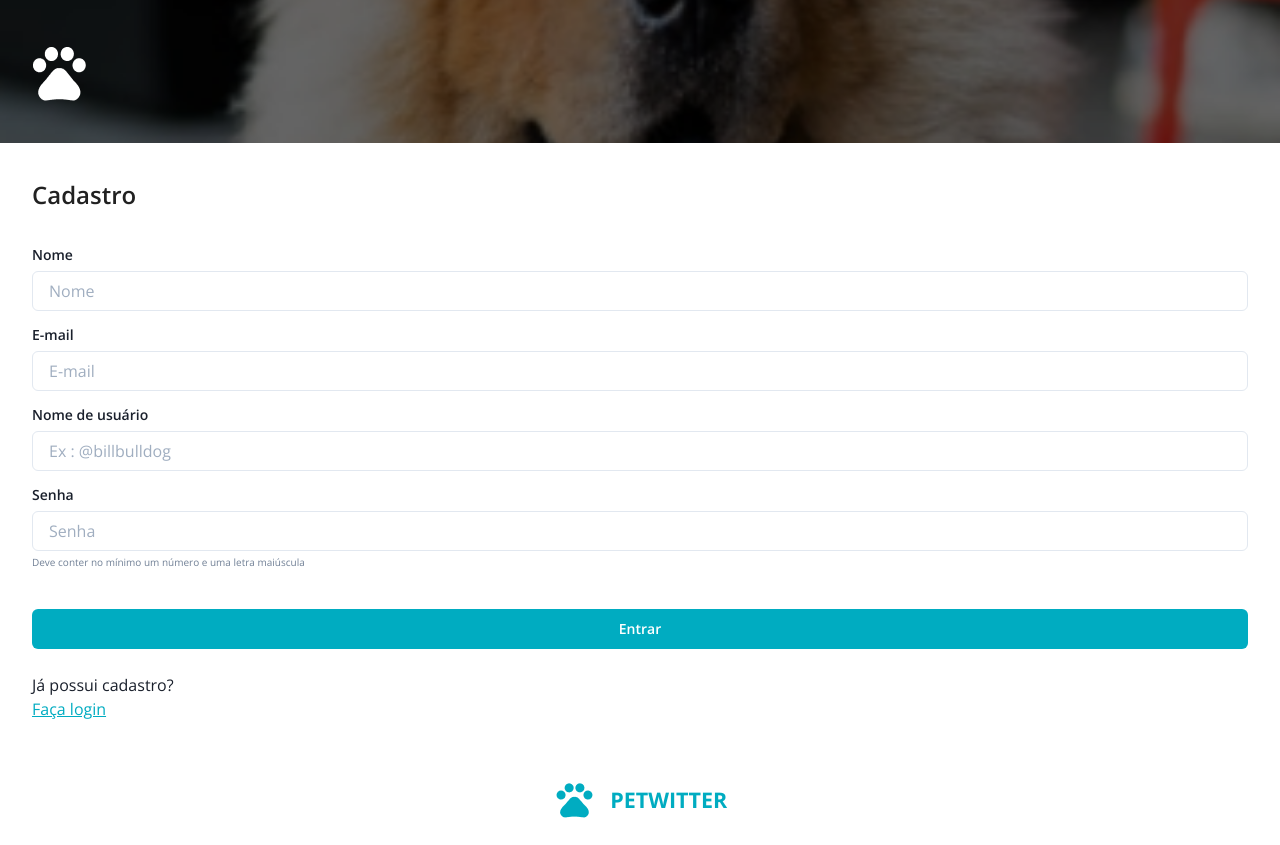
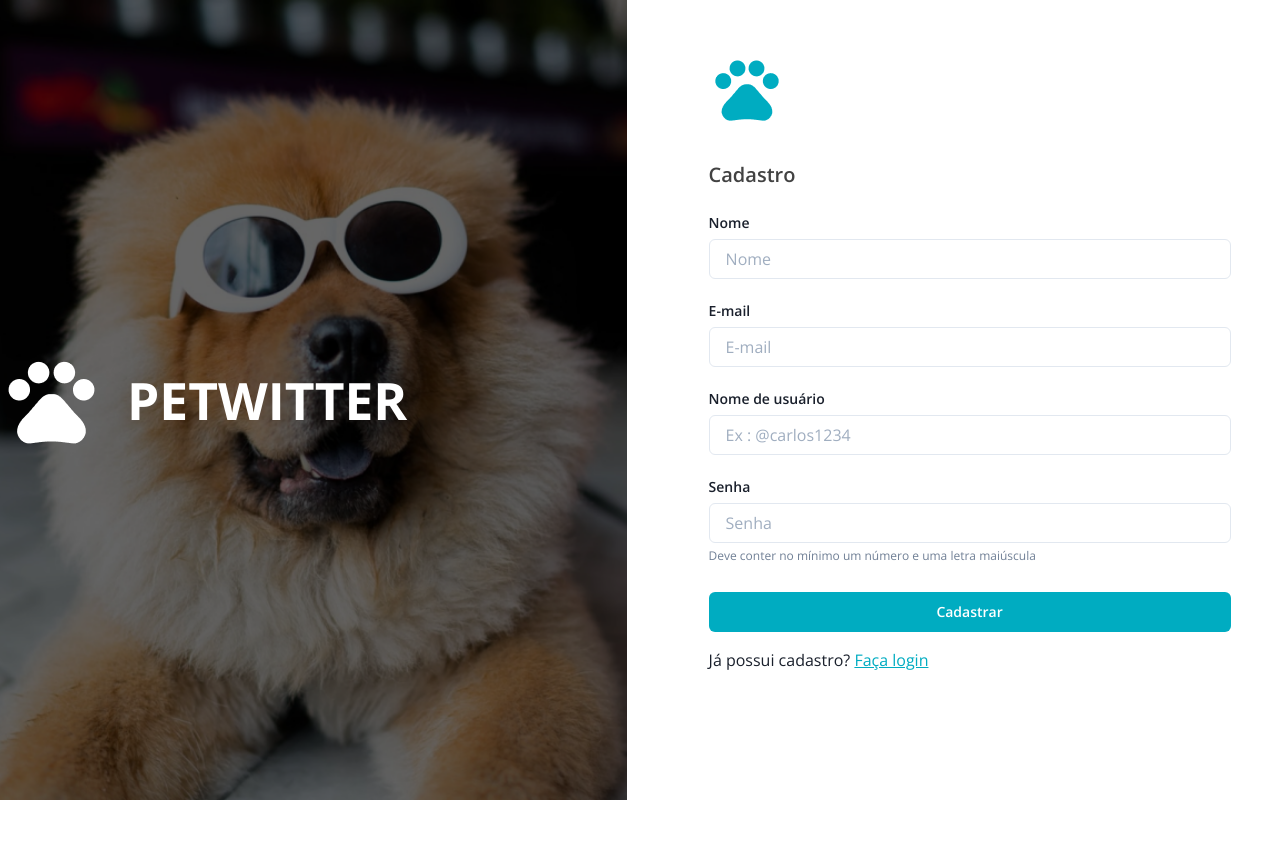
Before and after one commit to gastaud21/Petwitter-frontend, a React (Create React App) app: page /singnUp in a window 1280 px wide. After the commit the page ends 800 px from the top, so only its background shows below. Built offline with nearby package versions, Linux system fonts and the light colour scheme; no server answers.

Commit message:
The pages Login and SingnUp is with your layout ready. Mobile and Desktop.

```diff
--- a/src/routes/Login.js
+++ b/src/routes/Login.js
@@ -73,7 +73,7 @@ function Login() {
             </Text>
           </Flex>
         </Flex>
-        {/* */}
+        {/*MOBILE*/}
         <Flex flexDirection="column" display={["flex", "none"]}>
           <Text
             fontFamily="Open Sans, sans-serif"
@@ -134,9 +134,10 @@ function Login() {
               Ainda não possui uma conta?
             </Text>
             <Link
-              href="singUp"
+              href="singnUp"
               fontFamily="Open Sans, sans-serif"
               color="#00ACC1"
+              textDecoration="underline"
             >
               Cadastre-se
             </Link>
@@ -155,6 +156,97 @@ function Login() {
             </Text>
           </Flex>
         </Flex>
+        {/*DESKTOP */}
+        <Flex
+          flexDirection="column"
+          display={["none", "flex"]}
+          padding="54px 0 0 0"
+          alignItems="center"
+          width="40vw"
+        >
+          <Flex
+            flexDirection="column"
+            maxWidth="368px"
+            width="-webkit-fill-available"
+          >
+            <Image src="./paw-cyan-DESKTOP.png" width="fit-content" />
+            <Text
+              fontFamily="Open Sans, sans-serif"
+              color="#00ACC1"
+              fontWeight="bold"
+              fontSize="36px"
+              lineHeight="49px"
+              padding="20px 0 32px 0"
+            >
+              Comece agora.
+              <br />
+              Conecte-se já.
+            </Text>
+            <Text
+              fontFamily="Open Sans, sans-serif"
+              color="#212121"
+              fontWeight="600"
+              fontSize="24px"
+              lineHeight="40px"
+              paddingBottom="32px"
+            >
+              Login
+            </Text>
+            <FormControl display="flex" flexDirection="column" width="auto">
+              <FormLabel
+                htmlFor="email"
+                fontFamily="Open Sans, sans-serif"
+                fontSize="14px"
+                fontWeight="600"
+                lineHeight="16px"
+              >
+                E-mail
+              </FormLabel>
+              <Input
+                id="email"
+                type="email"
+                placeholder="E-mail"
+                fontFamily="Open Sans, sans-serif"
+              />
+              <FormLabel
+                htmlFor="password"
+                fontFamily="Open Sans, sans-serif"
+                fontSize="14px"
+                fontWeight="600"
+                lineHeight="16px"
+                marginTop="32px"
+              >
+                Senha
+              </FormLabel>
+              <Input
+                id="password"
+                type="password"
+                placeholder="Senha"
+                fontFamily="Open Sans, sans-serif"
+              />
+              <Button
+                colorScheme="blue"
+                margin="40px 0 24px 0"
+                backgroundColor="#00ACC1"
+                fontFamily="Open Sans, sans-serif"
+                fontSize="14px"
+              >
+                Entrar
+              </Button>
+              <Text fontFamily="Open Sans, sans-serif">
+                Ainda não possui uma conta?{" "}
+                <Link
+                  href="singnUp"
+                  fontFamily="Open Sans, sans-serif"
+                  color="#00ACC1"
+                  textDecoration="underline"
+                >
+                  Cadastre-se
+                </Link>
+              </Text>
+            </FormControl>
+          </Flex>
+        </Flex>
       </Flex>
     </ChakraProvider>
   );
--- a/src/routes/SingnUp.js
+++ b/src/routes/SingnUp.js
@@ -14,13 +14,15 @@ import {
 function SingnUp() {
   return (
     <ChakraProvider>
-      <Flex flexDirection="column">
+      <Flex flexDirection={["column", "row"]}>
+        {/*MOBILE*/}
         <Flex
           backgroundImage="./backgroundDog.png"
           height="143px"
           backgroundRepeat="no-repeat"
           backgroundSize="cover"
           backgroundPosition="center"
+          display={["flex", "none"]}
         >
           <Image
             src="./pawSymbol.png"
@@ -28,7 +30,35 @@ function SingnUp() {
             margin="45.95px 0 43.5px 31.94px"
           />
         </Flex>
-        <Flex flexDirection="column" margin="32px 32px 0 32px">
+        {/*DESKTOP*/}
+        <Flex
+          display={["none", "flex"]}
+          backgroundImage="./backgroundDogDesktop.png"
+          backgroundRepeat="no-repeat"
+          backgroundSize="cover"
+          backgroundPosition="center"
+          width="49vw"
+          height="100vh"
+        >
+          <Flex alignItems="center">
+            <Image src="./pawSymbolDesktop.png" alt="paw" marginRight="24px" />
+            <Text
+              color="white"
+              fontFamily="Open Sans, sans-serif"
+              fontSize="51.5px"
+              lineHeight="77px"
+              fontWeight="bold"
+            >
+              PETWITTER
+            </Text>
+          </Flex>
+        </Flex>
+        {/*MOBILE */}
+        <Flex
+          flexDirection="column"
+          margin="32px 32px 0 32px"
+          display={["flex", "none"]}
+        >
           <Text
             fontSize="24px"
             fontFamily="Open Sans, sans-serif"
@@ -118,11 +148,11 @@ function SingnUp() {
               fontSize="14px"
               width="inherit"
             >
-              Entrar
+              Cadastrar
             </Button>
             <Text fontFamily="Open Sans, sans-serif">Já possui cadastro?</Text>
             <Link
-              href="singUp"
+              href="login"
               fontFamily="Open Sans, sans-serif"
               color="#00ACC1"
               textDecoration="underline"
@@ -131,7 +161,131 @@ function SingnUp() {
             </Link>
           </FormControl>
         </Flex>
-        <Flex margin="57px 0 24px 0" justifyContent="center">
+        {/*DESKTOP*/}
+        <Flex
+          display={["none", "flex"]}
+          flexDirection="column"
+          width="51vw"
+          padding="51px 0 0 32px"
+          alignItems="center"
+        >
+          <Flex
+            flexDirection="column"
+            maxWidth="522px"
+            width="-webkit-fill-available"
+          >
+            <Image src="./paw-cyan-DESKTOP.png" width="fit-content" />
+            <Text
+              fontSize="20px"
+              fontFamily="Open Sans, sans-serif"
+              fontWeight="600"
+              lineHeight="32px"
+              color="#424242"
+              margin="32px 0 24px 0"
+            >
+              Cadastro
+            </Text>
+            <FormControl>
+              <FormLabel
+                htmlFor="name"
+                fontFamily="Open Sans, sans-serif"
+                fontSize="14px"
+                fontWeight="600"
+                lineHeight="16px"
+              >
+                Nome
+              </FormLabel>
+              <Input
+                id="name"
+                type="text"
+                placeholder="Nome"
+                fontFamily="Open Sans, sans-serif"
+                marginBottom="24px"
+              />
+              <FormLabel
+                htmlFor="email"
+                fontFamily="Open Sans, sans-serif"
+                fontSize="14px"
+                fontWeight="600"
+                lineHeight="16px"
+              >
+                E-mail
+              </FormLabel>
+              <Input
+                id="email"
+                type="email"
+                placeholder="E-mail"
+                fontFamily="Open Sans, sans-serif"
+                marginBottom="24px"
+              />
+              <FormLabel
+                htmlFor="user"
+                fontFamily="Open Sans, sans-serif"
+                fontSize="14px"
+                fontWeight="600"
+                lineHeight="16px"
+              >
+                Nome de usuário
+              </FormLabel>
+              <Input
+                id="user"
+                type="text"
+                placeholder="Ex : @carlos1234"
+                fontFamily="Open Sans, sans-serif"
+                marginBottom="24px"
+              />
+              <FormLabel
+                htmlFor="password"
+                fontFamily="Open Sans, sans-serif"
+                fontSize="14px"
+                fontWeight="600"
+                lineHeight="16px"
+              >
+                Senha
+              </FormLabel>
+              <Input
+                id="password"
+                type="password"
+                placeholder="Senha"
+                fontFamily="Open Sans, sans-serif"
+              />
+              <FormHelperText
+                fontFamily="Open Sans, sans-serif"
+                fontSize="12px"
+                margin="4px 0 0 0"
+              >
+                Deve conter no mínimo um número e uma letra maiúscula
+              </FormHelperText>
+              <Button
+                colorScheme="blue"
+                margin="28px 0 16px 0"
+                backgroundColor="#00ACC1"
+                fontFamily="Open Sans, sans-serif"
+                fontSize="14px"
+                width="inherit"
+              >
+                Cadastrar
+              </Button>
+              <Text fontFamily="Open Sans, sans-serif">
+                Já possui cadastro?{" "}
+                <Link
+                  href="login"
+                  fontFamily="Open Sans, sans-serif"
+                  color="#00ACC1"
+                  textDecoration="underline"
+                >
+                  Faça login
+                </Link>
+              </Text>
+            </FormControl>
+          </Flex>
+        </Flex>
+        {/*MOBILE */}
+        <Flex
+          display={["flex", "none"]}
+          margin="57px 0 24px 0"
+          justifyContent="center"
+        >
           <Image src="./paw-symbol-cyan.png" marginRight="14.33px" />
           <Text
             fontFamily="Open Sans, sans-serif"
```
Also changed, not shown: public/paw-cyan-DESKTOP.png (added).
